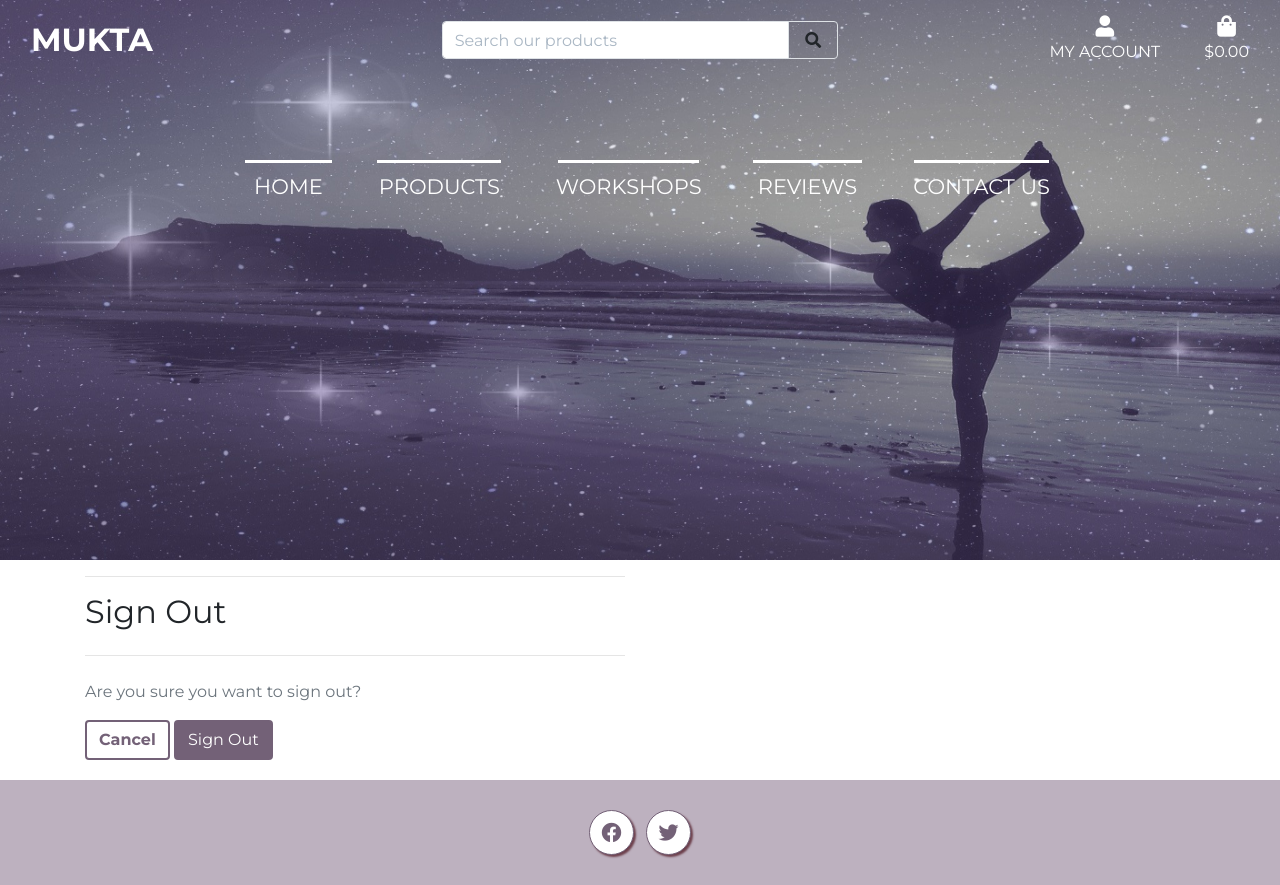
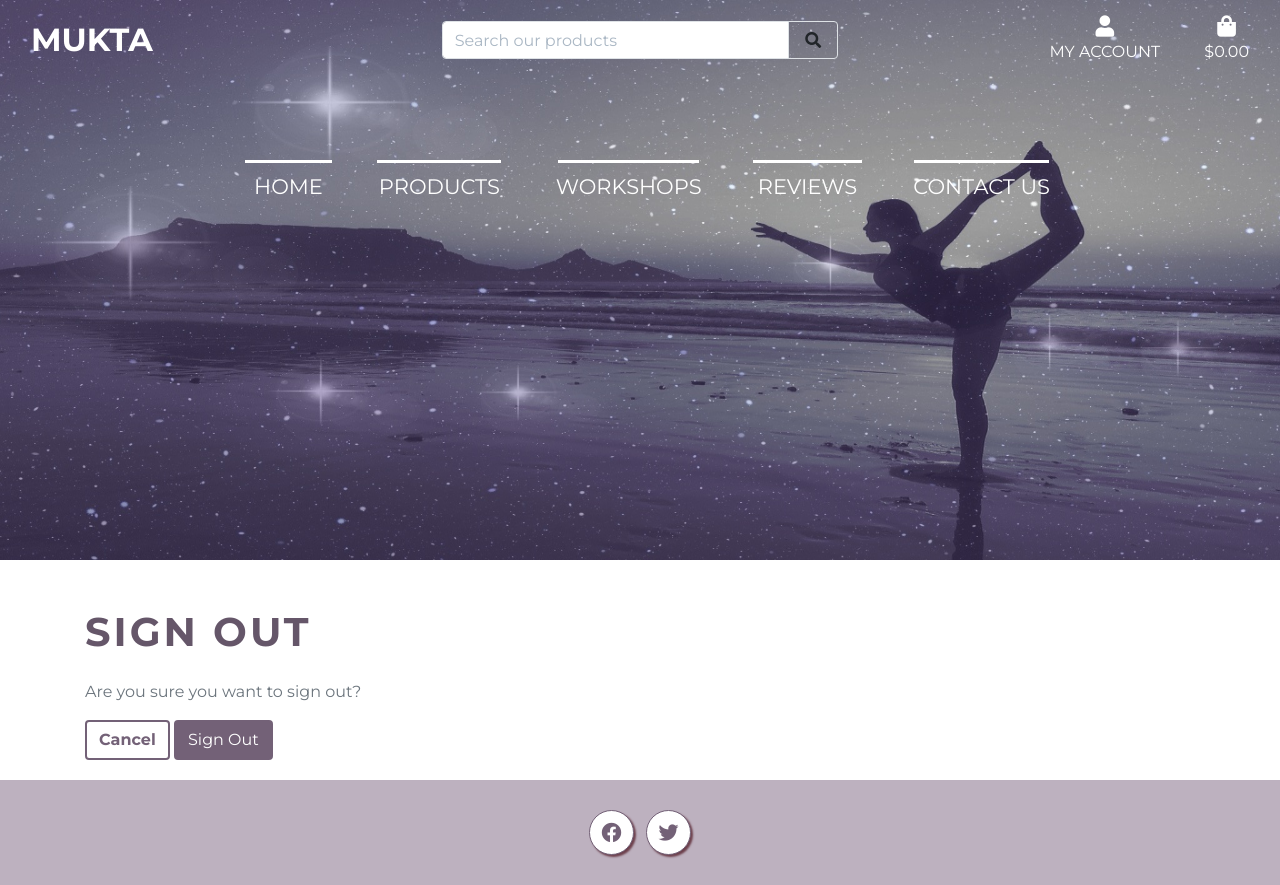
Before and after one commit to mariana-stefani/mukta-project, a Django app: page /accounts/logout/ in a window 1280 px wide. Run offline with Django 3.2, Linux system fonts and the light colour scheme; the visitor is signed in with stand-in values (Sample User, id 1); some libraries are stand-ins or nearby versions.

Commit message:
Added title and mt-5 classes to h1 on logout.html

```diff
--- a/templates/allauth/account/logout.html
+++ b/templates/allauth/account/logout.html
@@ -5,10 +5,7 @@
 {% block head_title %}{% trans "Sign Out" %}{% endblock %}
 
 {% block inner_content %}
-<hr>
-<h2 class="mb-4">{% trans "Sign Out" %}</h2>
-<hr>
-
+<h1 class="title mb-4 mt-5">{% trans "Sign Out" %}</h1>
 <p>{% trans 'Are you sure you want to sign out?' %}</p>
 
 <form method="post" action="{% url 'account_logout' %}">
```
